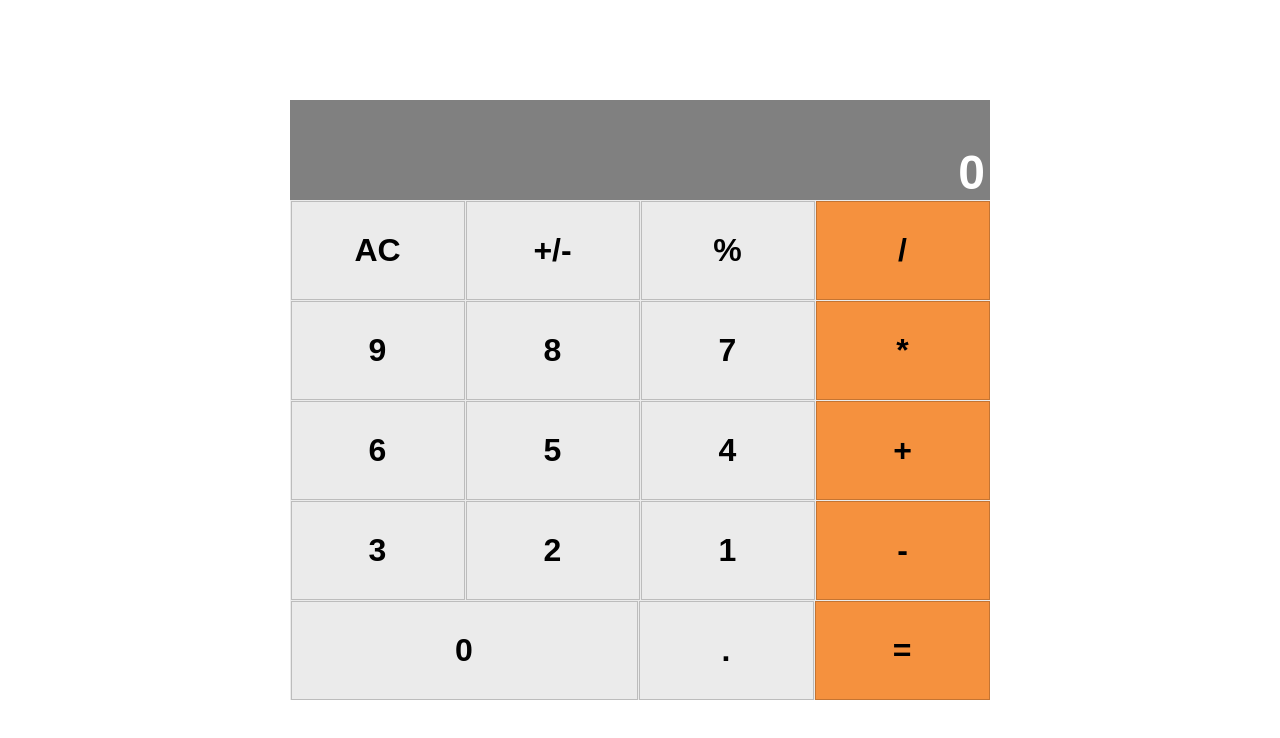
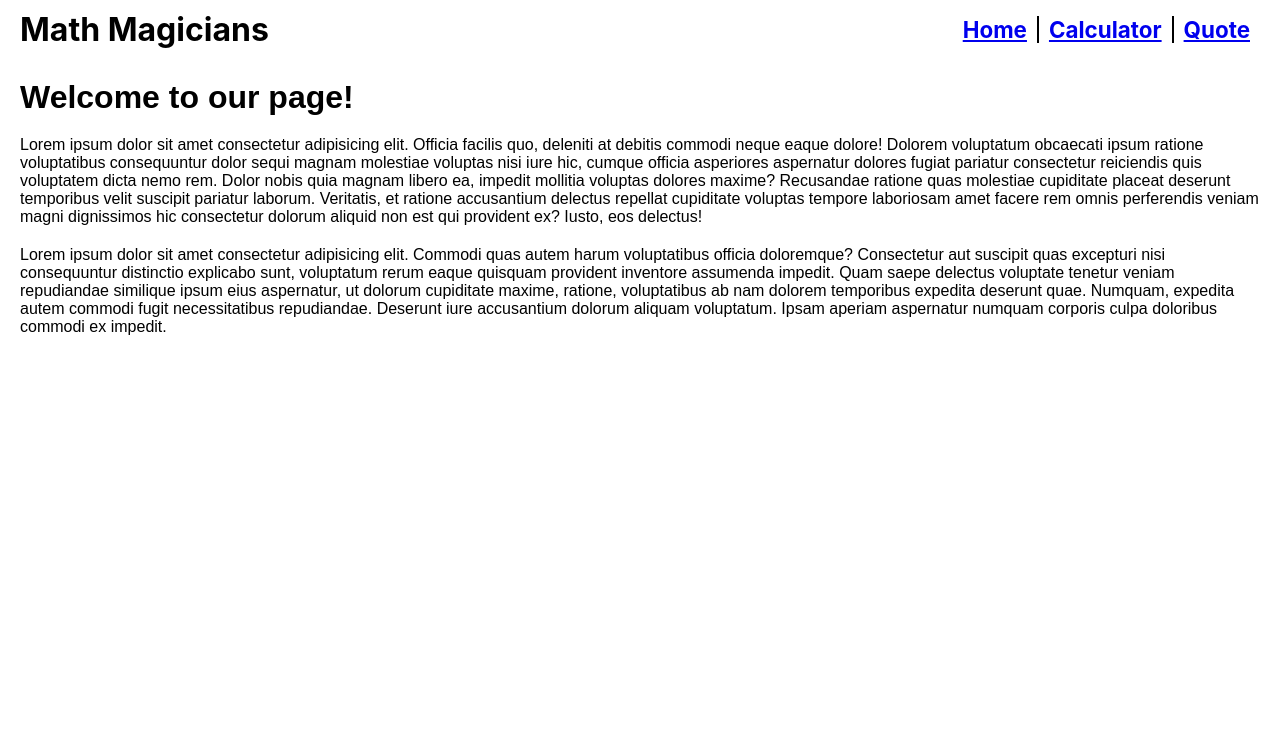
Before and after one commit to OlawaleJoseph/react-calculator, a React (Create React App) app: page / in a window 1280 px wide. Shown: the top 738 px of the page. Built offline with nearby package versions, Linux system fonts and the light colour scheme.

Commit message:
create home component

```diff
--- a/src/components/App.js
+++ b/src/components/App.js
@@ -1,86 +1,25 @@
-/* eslint-disable no-unused-vars */
-import React, { useState, Component, Fragment } from 'react';
-import ButtonPannel from './ButtonPanel';
-import Display from './Display';
-import Button from './Button';
-import calculate from '../logic/calculate';
+import React from 'react';
+import {
+  Route, BrowserRouter as Router, Switch, Link,
+} from 'react-router-dom';
+import Calculator from './Calculator';
+import Home from './Home';
 
-const buttons = [
-  ['AC', '+/-', '%', '/'],
-  ['9', '8', '7', '*'],
-  ['6', '5', '4', '+'],
-  ['3', '2', '1', '-'],
-  ['0', '.', '='],
-];
-class App extends Component {
-  constructor() {
-    super();
-    this.state = {
-      total: null,
-      prev: '0',
-      next: '0',
-      operator: null,
-    };
-  }
-
-  handledisplay = (prev, next, tot, op) => {
-    let ans;
-    if (tot) {
-      ans = tot;
-    } else if (!op) {
-      ans = prev;
-    } else {
-      ans = next;
-    }
-    return ans;
-  };
-
-  handleClick = e => {
-    const {
-      total, next, operator, prev,
-    } = this.state;
-    const res = calculate({
-      total, next, operator, prev,
-    }, e.target.value);
-
-    this.setState({
-      ...res,
-    });
-  };
-
-  render() {
-    const {
-      prev, next, total, operator,
-    } = this.state;
-    return (
-      <>
-        <div className="App">
-          <div className="App__calculator">
-            <Display current={this.handledisplay(prev, next, total, operator)} />
-            <ButtonPannel>
-              {buttons.map(group => (
-                <div key={group} className="row">
-                  {group.map(button => {
-                    const operators = ['+', '-', '*', '/', '='];
-                    const isOperator = operators.includes(button);
-                    return (
-                      <Button
-                        onClick={this.handleClick}
-                        key={button}
-                        name={button}
-                        color={isOperator}
-                        wide={button === '0'}
-                      />
-                    );
-                  })}
-                </div>
-              ))}
-            </ButtonPannel>
-          </div>
+export default function App() {
+  return (
+    <Router>
+      <div className="nav">
+        <h1>Math Magicians</h1>
+        <div className="nav-links">
+          <Link to="/" className="nav-link">Home</Link>
+          <Link to="/calculator" className="nav-link">Calculator</Link>
+          <Link to="/quote" className="nav-link">Quote</Link>
         </div>
-      </>
-    );
-  }
+      </div>
+      <Switch>
+        <Route exact path="/" component={Home} />
+        <Route exact path="/calculator" component={Calculator} />
+      </Switch>
+    </Router>
+  );
 }
-
-export default App;
--- /dev/null
+++ b/src/components/Calculator.js
@@ -0,0 +1,85 @@
+import React, { Component } from 'react';
+import ButtonPannel from './ButtonPanel';
+import Display from './Display';
+import Button from './Button';
+import calculate from '../logic/calculate';
+
+const buttons = [
+  ['AC', '+/-', '%', '/'],
+  ['9', '8', '7', '*'],
+  ['6', '5', '4', '+'],
+  ['3', '2', '1', '-'],
+  ['0', '.', '='],
+];
+class Calculator extends Component {
+  constructor() {
+    super();
+    this.state = {
+      total: null,
+      prev: '0',
+      next: '0',
+      operator: null,
+    };
+  }
+
+  handledisplay = (prev, next, tot, op) => {
+    let ans;
+    if (tot) {
+      ans = tot;
+    } else if (!op) {
+      ans = prev;
+    } else {
+      ans = next;
+    }
+    return ans;
+  };
+
+  handleClick = e => {
+    const {
+      total, next, operator, prev,
+    } = this.state;
+    const res = calculate({
+      total, next, operator, prev,
+    }, e.target.value);
+
+    this.setState({
+      ...res,
+    });
+  };
+
+  render() {
+    const {
+      prev, next, total, operator,
+    } = this.state;
+    return (
+      <>
+        <div className="App">
+          <div className="App__calculator">
+            <Display current={this.handledisplay(prev, next, total, operator)} />
+            <ButtonPannel>
+              {buttons.map(group => (
+                <div key={group} className="row">
+                  {group.map(button => {
+                    const operators = ['+', '-', '*', '/', '='];
+                    const isOperator = operators.includes(button);
+                    return (
+                      <Button
+                        onClick={this.handleClick}
+                        key={button}
+                        name={button}
+                        color={isOperator}
+                        wide={button === '0'}
+                      />
+                    );
+                  })}
+                </div>
+              ))}
+            </ButtonPannel>
+          </div>
+        </div>
+      </>
+    );
+  }
+}
+
+export default Calculator;
--- /dev/null
+++ b/src/components/Home.js
@@ -0,0 +1,12 @@
+/* eslint-disable max-len */
+import React from 'react';
+
+export default function Home() {
+  return (
+    <div className="home">
+      <h1>Welcome to our page!</h1>
+      <p>Lorem ipsum dolor sit amet consectetur adipisicing elit. Officia facilis quo, deleniti at debitis commodi neque eaque dolore! Dolorem voluptatum obcaecati ipsum ratione voluptatibus consequuntur dolor sequi magnam molestiae voluptas nisi iure hic, cumque officia asperiores aspernatur dolores fugiat pariatur consectetur reiciendis quis voluptatem dicta nemo rem. Dolor nobis quia magnam libero ea, impedit mollitia voluptas dolores maxime? Recusandae ratione quas molestiae cupiditate placeat deserunt temporibus velit suscipit pariatur laborum. Veritatis, et ratione accusantium delectus repellat cupiditate voluptas tempore laboriosam amet facere rem omnis perferendis veniam magni dignissimos hic consectetur dolorum aliquid non est qui provident ex? Iusto, eos delectus!</p>
+      <p>Lorem ipsum dolor sit amet consectetur adipisicing elit. Commodi quas autem harum voluptatibus officia doloremque? Consectetur aut suscipit quas excepturi nisi consequuntur distinctio explicabo sunt, voluptatum rerum eaque quisquam provident inventore assumenda impedit. Quam saepe delectus voluptate tenetur veniam repudiandae similique ipsum eius aspernatur, ut dolorum cupiditate maxime, ratione, voluptatibus ab nam dolorem temporibus expedita deserunt quae. Numquam, expedita autem commodi fugit necessitatibus repudiandae. Deserunt iure accusantium dolorum aliquam voluptatum. Ipsam aperiam aspernatur numquam corporis culpa doloribus commodi ex impedit.</p>
+    </div>
+  );
+}
--- a/src/index.css
+++ b/src/index.css
@@ -24,7 +24,7 @@ body {
 
 .App {
   width: 100%;
-  height: 100vh;
+  height: 91vh;
   background-color: #fff;
   display: flex;
   align-items: center;
@@ -87,3 +87,31 @@ body {
 .wide {
   flex: 1;
 }
+
+.home {
+  padding: 20px;
+  color: black;
+  font-family: sans-serif;
+}
+
+.home p {
+  margin: 20px 0;
+}
+
+.nav {
+  display: flex;
+  justify-content: space-between;
+  align-items: center;
+  padding: 10px 20px;
+}
+
+.nav-link {
+  padding: 0 10px;
+  border-right: 2px solid #000;
+  font-weight: bold;
+  font-size: 1.4em;
+}
+
+.nav-link:last-child {
+  border-right: none;
+}
--- a/src/index.js
+++ b/src/index.js
@@ -1,14 +1,11 @@
 import React from 'react';
 import ReactDOM from 'react-dom';
-import { Route, BrowserRouter as Router } from 'react-router-dom';
 import './index.css';
 import App from './components/App';
 
 ReactDOM.render(
-  <Router>
-    <React.StrictMode>
-      <Route exact to="/calculator" component={App} />
-    </React.StrictMode>
-  </Router>,
+  <React.StrictMode>
+    <App />
+  </React.StrictMode>,
   document.getElementById('root'),
 );
```
Also changed, not shown: 1 other file (tests, documents, lock files or other folders).
